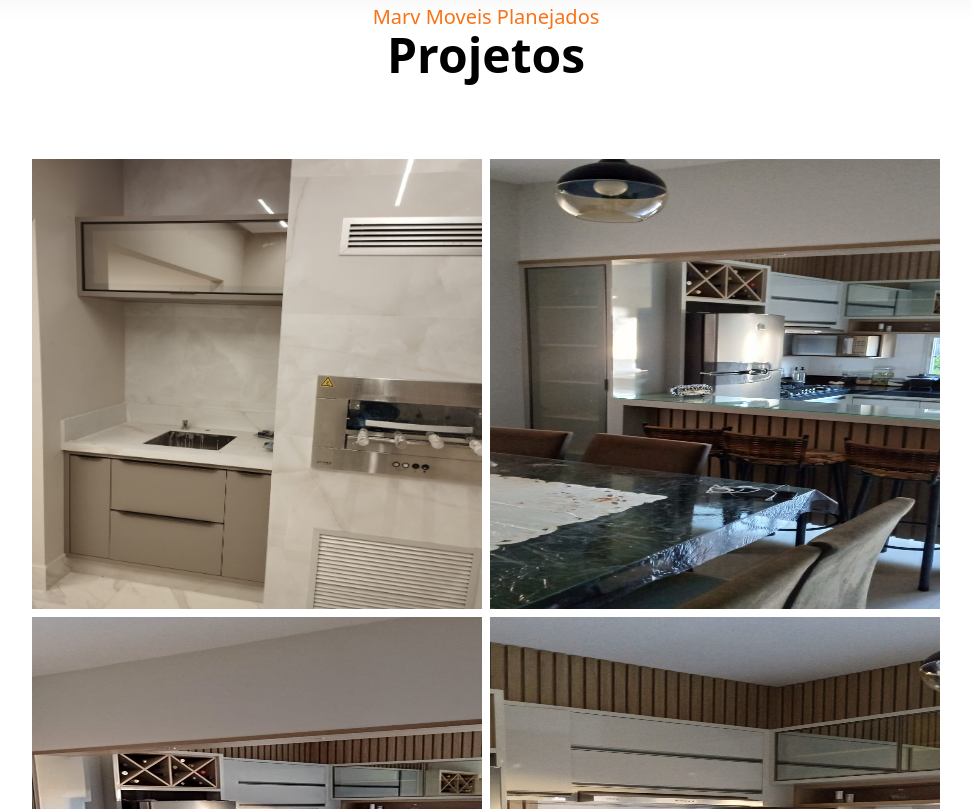
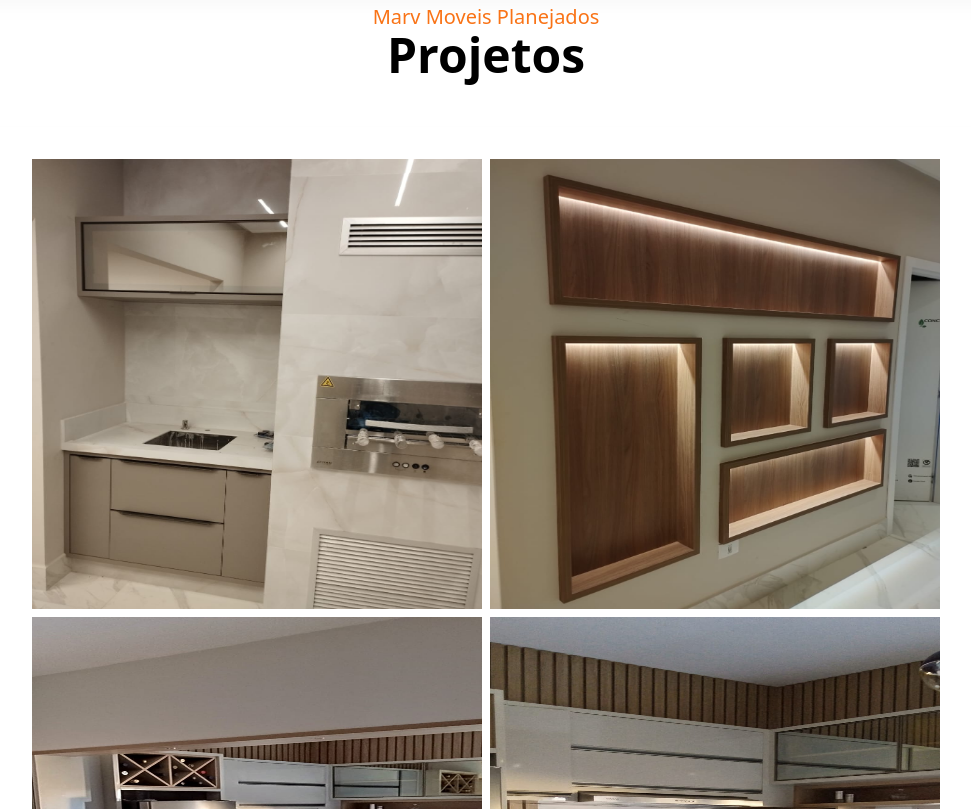
Before and after one commit to AlexsonPereira/Marv, a website: page index.html in a window 1280 px wide. Shown: the part 709-1518 px from the top of the page, without its empty margins (154-1125 px from the left). Drawn offline with Linux system fonts and the light colour scheme.

Commit message:
Update index.html

```diff
--- a/index.html
+++ b/index.html
@@ -58,7 +58,7 @@
         <div class="flex items-center justify-normal">
           <ul class="flex justify-center shadow-md py-8 flex-wrap gap-2 mt-12 sm:flex-nowrap sm:overflow-x-auto sm:justify-normal">
             <img src="./src/assets/1682965806715.jpg" class="w-[450px] min-w-[450px] h-[450px]" />
-            <img src="./src/assets/1682965806722.jpg" class="w-[450px] min-w-[450px] h-[450px]" />
+            <img src="./src/assets/1682965806758.jpg" class="w-[450px] min-w-[450px] h-[450px]" />
             <img src="./src/assets/1682965806729.jpg" class="w-[450px] min-w-[450px] h-[450px]" />
             <img src="./src/assets/1682965806749.jpg" class="w-[450px] min-w-[450px] h-[450px]" />
             <img src="./src/assets/1682965806779.jpg" class="w-[450px] min-w-[450px] h-[450px]" />
```
